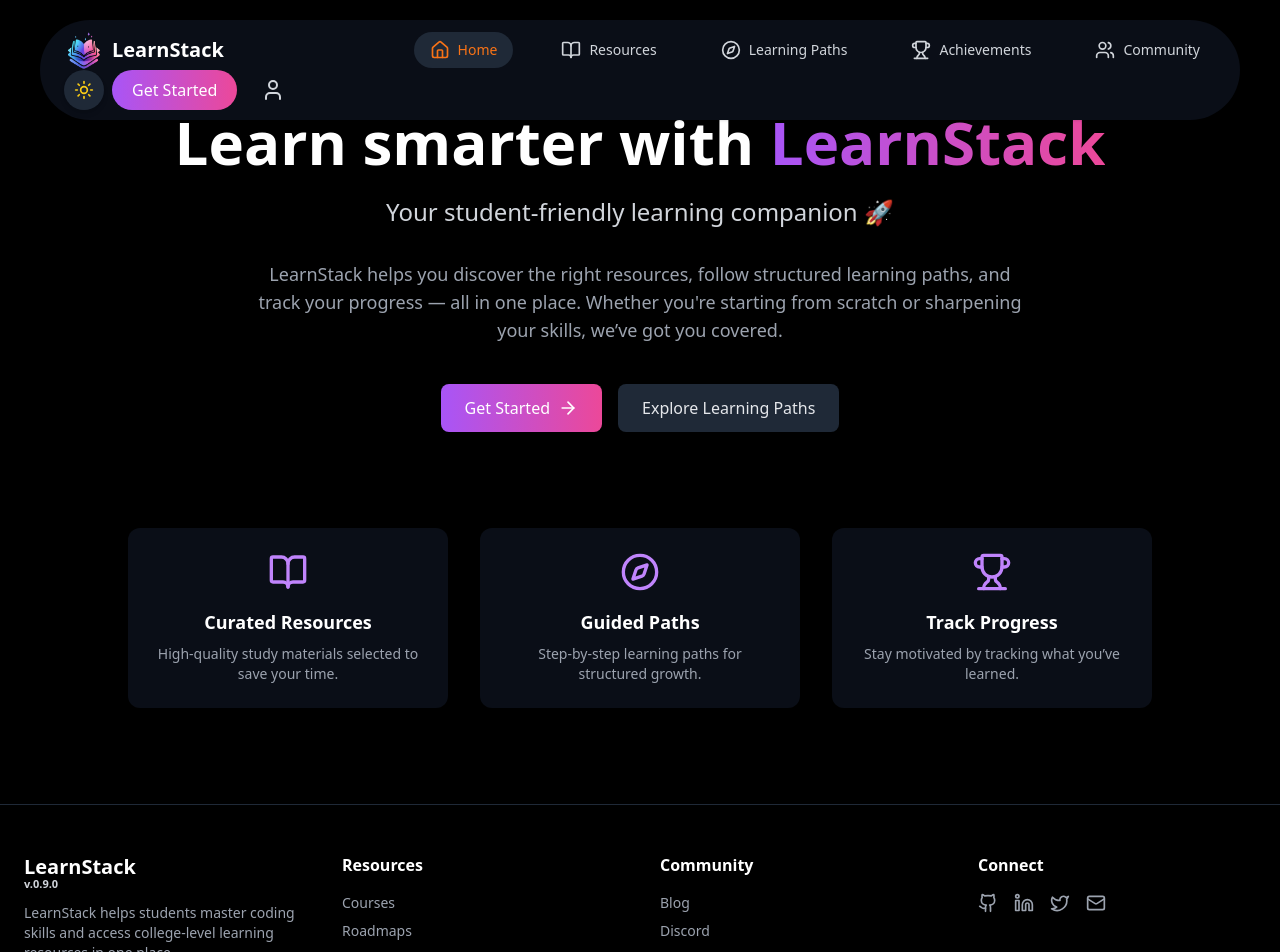
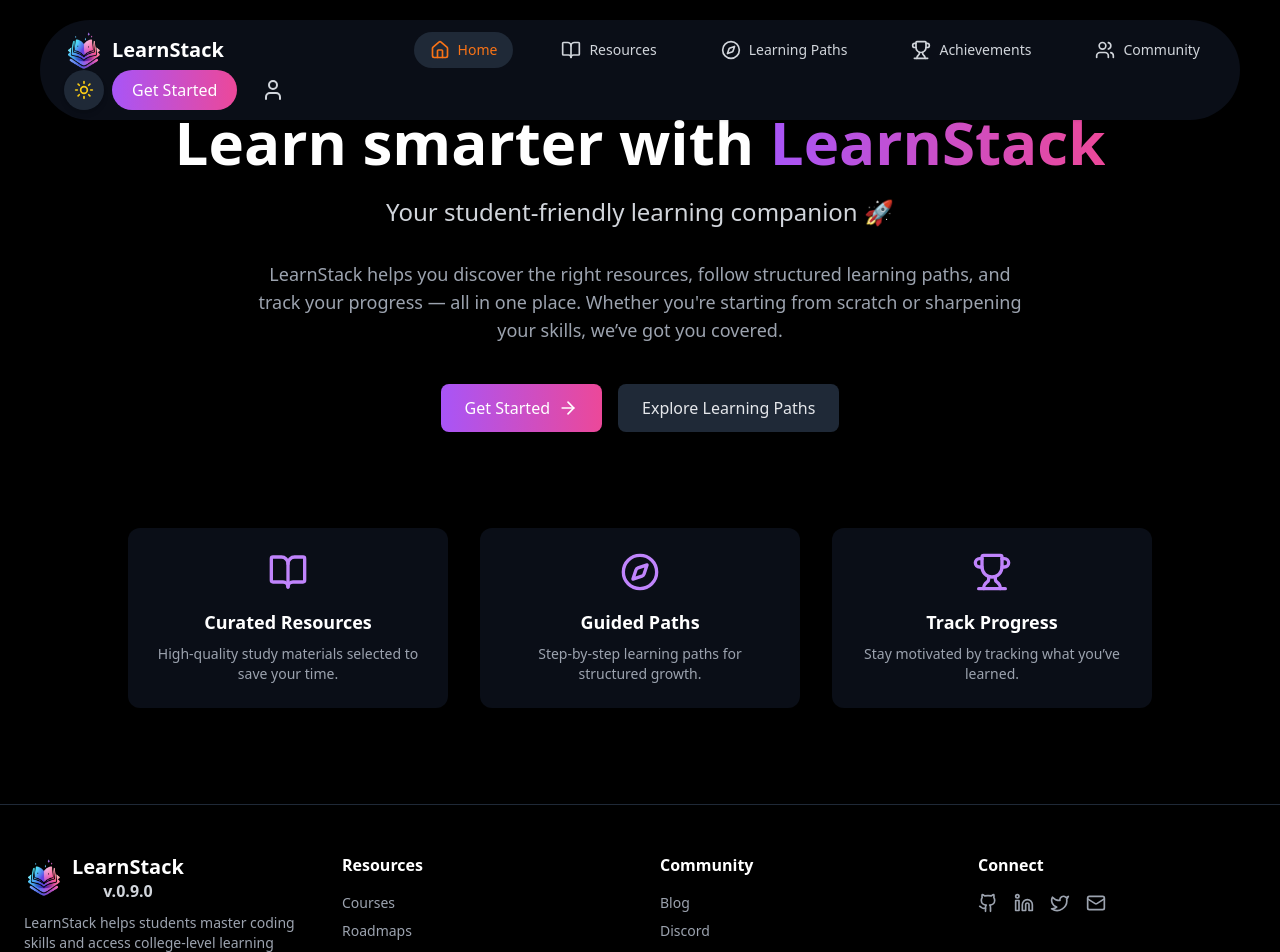
Before and after one commit to sayantan-pachal/LearnStack-learning-companion, a React (Vite) app: page / in a window 1280 px wide. Shown: the top 952 px of the page. Built offline with nearby package versions, Linux system fonts and the light colour scheme.

Commit message:
update logo

```diff
--- a/index.html
+++ b/index.html
@@ -2,7 +2,7 @@
 <html lang="en">
   <head>
     <meta charset="UTF-8" />
-    <link rel="icon" type="image/svg+xml" href="/public/logo1.png" />
+    <link rel="icon" type="image/svg+xml" href="/public/Logo_images/logo1.png" />
     <meta name="viewport" content="width=device-width, initial-scale=1.0" />
     <title>LearnStack | Learning-Companion</title>
   </head>
--- a/src/components/Footer/Footer.jsx
+++ b/src/components/Footer/Footer.jsx
@@ -1,5 +1,6 @@
 import React from 'react'
 import { Github, Linkedin, Twitter, Mail } from "lucide-react"
+import Logo2 from "../../../public/Logo2";
 
 function Footer() {
   return (
@@ -11,14 +12,7 @@
 
           {/* Brand */}
           <div>
-            <span className="flex flex-col items-start font-bold text-gray-900 dark:text-white leading-tight">
-              <span className="text-xl">
-                LearnStack
-              </span>
-              <span className="text-[11px] max-[900px]:text-[8px] text-gray-600 dark:text-gray-300 -mt-1">
-                v.0.9.0
-              </span>
-            </span>
+            <Logo2 />
             <p className="mt-3 text-sm text-gray-600 dark:text-gray-400">
               LearnStack helps students master coding skills and access
               college-level learning resources in one place.
```
Also changed, not shown: public/Logo2.jsx (indentation only).
